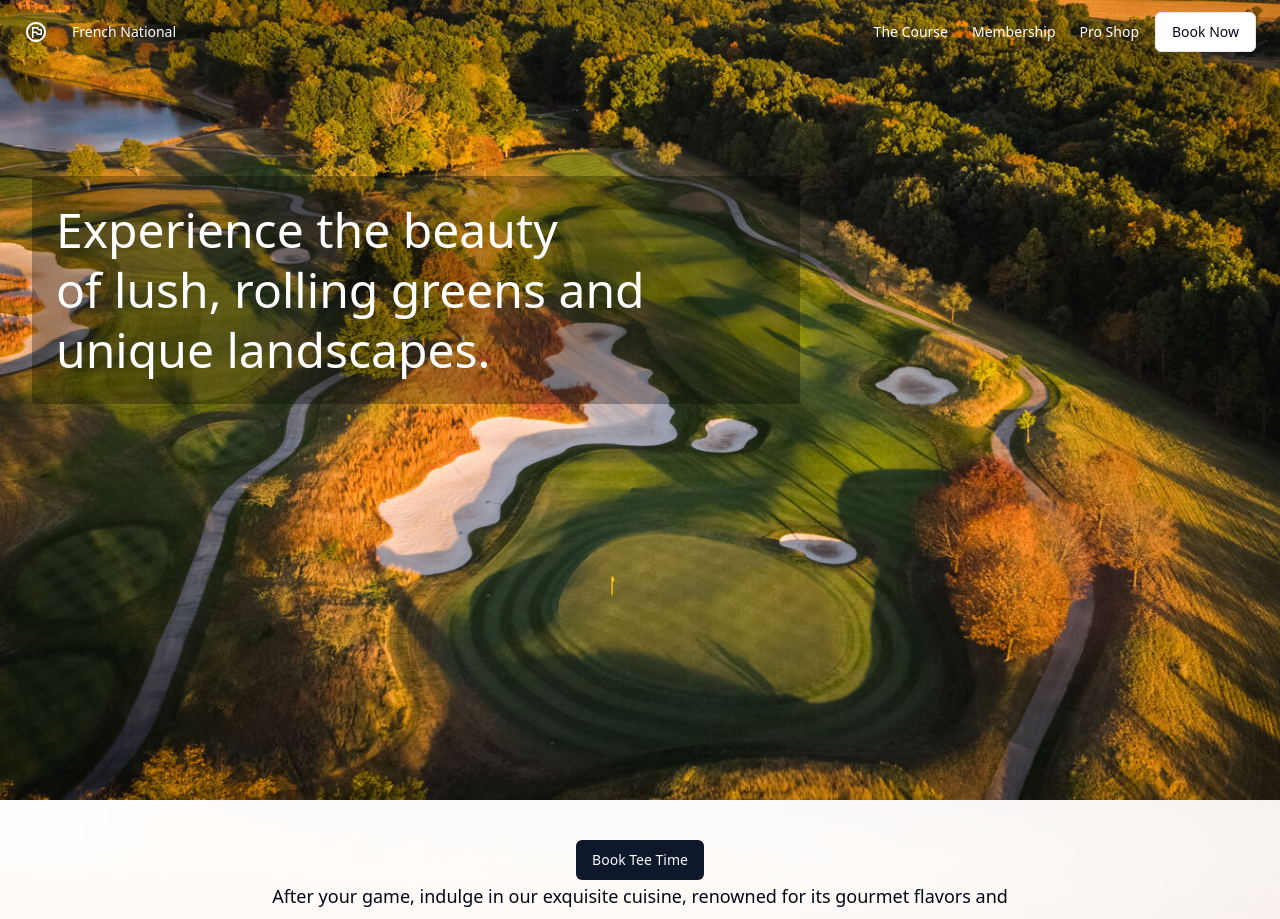
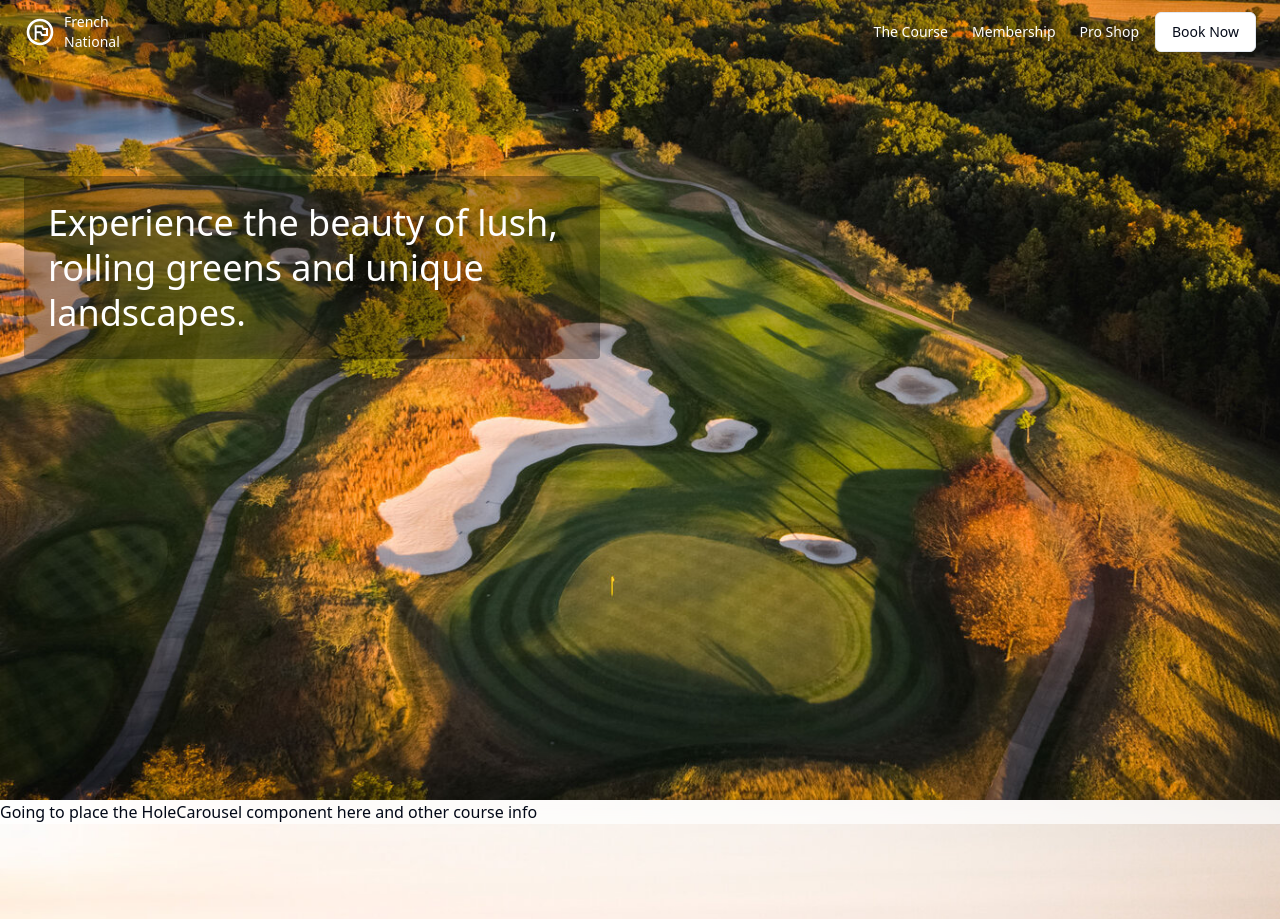
Before and after one commit to gvarner13/golf-time, a React (Vite) app: page / in a window 1280 px wide. Shown: the top 919 px of the page. Built offline with nearby package versions, Linux system fonts and the light colour scheme.

Commit message:
navbar still working on it

```diff
--- a/src/components/hero.tsx
+++ b/src/components/hero.tsx
@@ -9,10 +9,10 @@ export function MainPage() {
         style={{ backgroundImage: "url('/Canyata_16x9-Photo-page.jpg')" }}
       >
         <Navbar isLoggedIn={true} />
-        <div className="ml-8 mr-auto max-w-3xl py-28 sm:py-48 lg:py-28">
+        <div className="ml-4 md:ml-6 mr-auto py-28 sm:py-48 lg:py-28 max-w-xl">
           <div className="bg-black/30 p-6 rounded">
-            <h1 className="text-5xl text-white font-light leading-tight">
-              Experience the beauty <br /> of lush, rolling greens and unique
+            <h1 className="text-4xl text-white font-light leading-tight line-clamp-3">
+              Experience the beauty of lush, rolling greens and unique
               landscapes.
             </h1>
           </div>
@@ -23,17 +23,7 @@ export function MainPage() {
         style={{ backgroundImage: "url('/DJI_0138_SV_2_I2_1-Photo-page.jpg')" }}
       >
         <div className="backdrop-blur-sm bg-white/70">
-          <div className="mx-auto max-w-3xl py-10 text-center">
-            <div>
-              <Button>Book Tee Time</Button>
-            </div>
-            <div>
-              <p className="text-lg leading-8">
-                After your game, indulge in our exquisite cuisine, renowned for
-                its gourmet flavors and exceptional service.
-              </p>
-            </div>
-          </div>
+          Going to place the HoleCarousel component here and other course info
         </div>
       </section>
       <footer>
--- a/src/components/navbar.tsx
+++ b/src/components/navbar.tsx
@@ -30,32 +30,34 @@ export function Navbar({ isLoggedIn = false }: { isLoggedIn: boolean }) {
   return (
     <header className="sticky z-50 top-0 flex h-16 items-center justify-between gap-4 px-4 md:px-6">
       <nav className="hidden flex-col gap-6 text-white text-lg font-medium md:flex md:flex-row md:items-center md:gap-5 md:text-sm lg:gap-6 w-full justify-between">
-        <div className="flex-col gap-6 text-lg font-medium md:flex md:flex-row md:items-center md:gap-5 md:text-sm lg:gap-6">
+        <div className="flex-col gap-2 text-lg font-medium md:flex md:flex-row md:items-center md:text-sm">
           <a
             href="#"
             className="flex items-center gap-2 text-lg font-semibold md:text-base"
           >
-            <MaterialSymbolsFlagCircleOutline className="h-6 w-6" />
+            <MaterialSymbolsFlagCircleOutline className="h-8 w-8" />
             <span className="sr-only">French National</span>
           </a>
-          <p>French National</p>
+          <p>
+            French <br /> National
+          </p>
         </div>
         <div className="flex-col gap-6 text-lg font-medium md:flex md:flex-row md:items-center md:gap-5 md:text-sm lg:gap-6">
           <a
             href="#"
-            className="text-white transition-colors hover:text-foreground text-nowrap"
+            className="text-white hover:underline underline-offset-4 decoration-2 text-nowrap"
           >
             The Course
           </a>
           <a
             href="#"
-            className="text-white transition-colors hover:text-foreground text-nowrap"
+            className="text-white hover:underline underline-offset-4 decoration-2 text-nowrap"
           >
             Membership
           </a>
           <a
             href="#"
-            className="text-white transition-colors hover:text-foreground text-nowrap"
+            className="text-white hover:underline underline-offset-4 decoration-2 text-nowrap"
           >
             Pro Shop
           </a>
```
